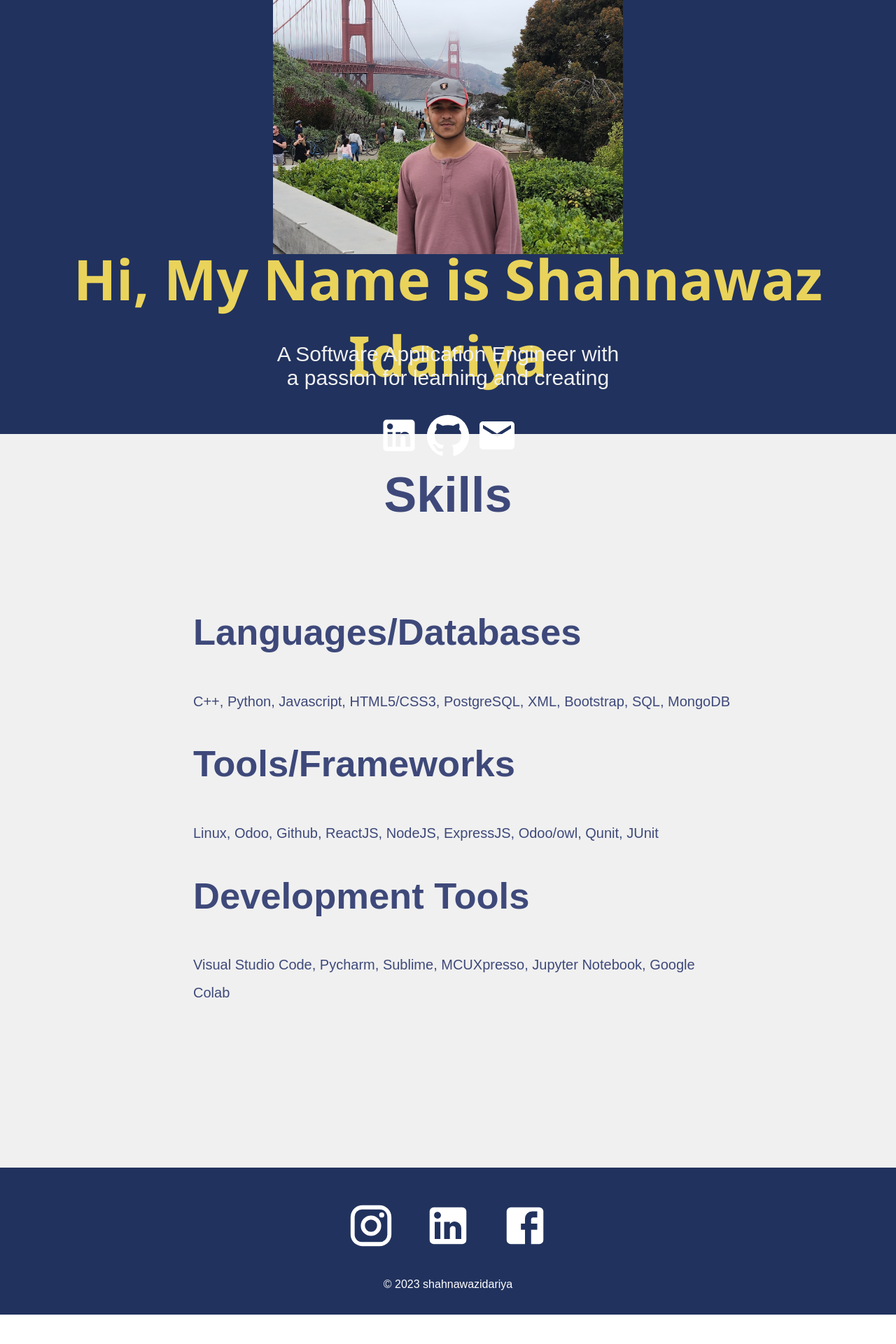
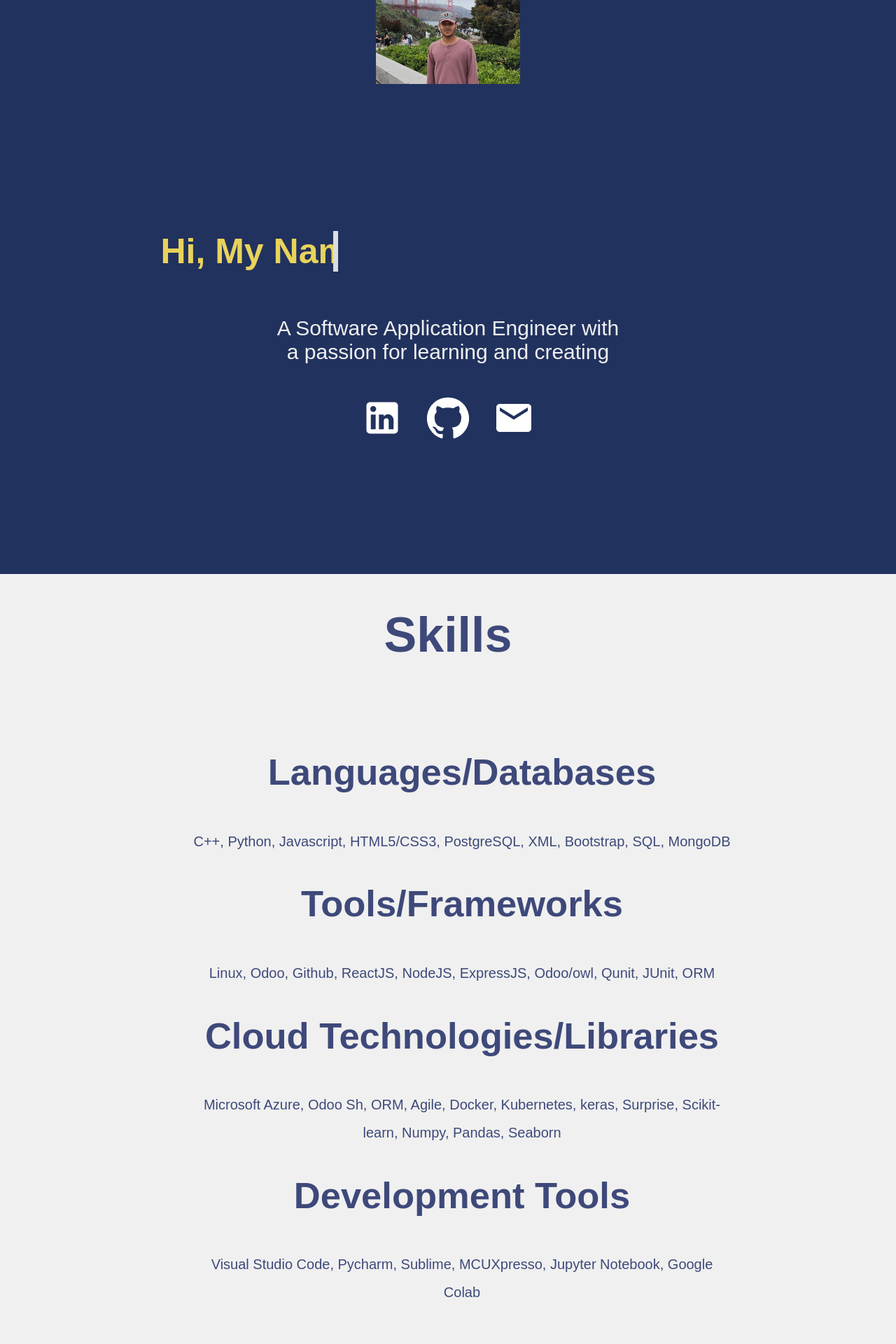
Before and after one commit to shahnawaz52/Personal-Portfolio, a React (Create React App) app: page / in a window 1280 px wide. Shown: the part 180-2100 px from the top of the page at 70% size. Before the commit the page ends 2058 px from the top, so only its background shows below. Built offline with nearby package versions, Linux system fonts and the light colour scheme.

Commit message:
[IMP]: improve home page icons

```diff
--- a/src/components/Footer.js
+++ b/src/components/Footer.js
@@ -1,5 +1,5 @@
+import { IconButton } from "@material-ui/core"
 import InstagramIcon from "@material-ui/icons/Instagram"
-import LinkedInIcon from "@material-ui/icons/LinkedIn"
 import FacebookIcon from "@material-ui/icons/Facebook"
 import "../styles/Footer.css"
 
@@ -8,9 +8,12 @@ const Footer = () => {
     return (
         <div className="footer">
             <div className="socialMedia">
-                <InstagramIcon />
-                <LinkedInIcon />
-                <FacebookIcon />
+                <IconButton component="a" href="https://www.linkedin.com/in/shahnawaz-idariya-6b6223189/" target="_blank" >
+                        <InstagramIcon className="icon" />
+                    </IconButton>
+                <IconButton component="a" href="https://www.linkedin.com/in/shahnawaz-idariya-6b6223189/" target="_blank" >
+                    <FacebookIcon className="icon" />
+                </IconButton>
             </div>
             <p> &copy; 2023 shahnawazidariya</p>
         </div>
--- a/src/components/Navbar.js
+++ b/src/components/Navbar.js
@@ -21,7 +21,9 @@ const Navbar = () => {
             <div className="links">
                 {/* <ul> */}
                     {/* <li> */}
+                    <div>
                         <Link to="/"> Home </Link>
+                        </div>
                     {/* </li> */}
                     {/* <li> */}
                         <Link to="/projects"> Projects </Link>
--- a/src/pages/Home.js
+++ b/src/pages/Home.js
@@ -1,21 +1,30 @@
 import "../styles/Home.css"
+import { IconButton } from "@material-ui/core"
 import LinkedInIcon from "@material-ui/icons/LinkedIn"
-import GithubIcon from "@material-ui/icons/GitHub"
+import GitHubIcon from "@material-ui/icons/GitHub"
 import EmailIcon from "@material-ui/icons/Email"
 
 const Home = () => {
     return (
         <div className="home">
             <div className="photo">
-                <img src={window.location.origin + '/20220821_152113__01.jpg'} alt="" height="500px" width="500px" className="my-image"/>
+                <img className="my-image" src={window.location.origin + '/20220821_152113__01.jpg'} alt="" height="200px"/>
             </div>
             <div className="about">
-                <h2>Hi, My Name is Shahnawaz Idariya</h2>
+                <div>
+                    <h1 className="typed">Hi, My Name is Shahnawaz Idariya</h1>
+                </div>
                 <div className="prompt">
                     <p>A Software Application Engineer with a passion for learning and creating</p>
-                    <LinkedInIcon />
-                    <GithubIcon />
-                    <EmailIcon />
+                    <IconButton component="a" href="https://www.linkedin.com/in/shahnawaz-idariya-6b6223189/" target="_blank" >
+                        <LinkedInIcon className="icon" />
+                    </IconButton>
+                    <IconButton component="a" href="https://github.com/shahnawaz52" target="_blank">
+                        <GitHubIcon className="icon" />
+                    </IconButton >
+                    <IconButton component="a" href="https://mail.google.com/mail/u/2/#inbox" target="_blank">
+                        <EmailIcon className="icon" />
+                    </IconButton>
                 </div>
             </div>
             <div className="skills">
@@ -30,7 +39,13 @@ const Home = () => {
                     <li className="item">
                         <h2>Tools/Frameworks</h2>
                         <span>
-                            Linux, Odoo, Github, ReactJS, NodeJS, ExpressJS, Odoo/owl, Qunit, JUnit
+                            Linux, Odoo, Github, ReactJS, NodeJS, ExpressJS, Odoo/owl, Qunit, JUnit, ORM
+                        </span>
+                    </li>
+                    <li className="item">
+                        <h2>Cloud Technologies/Libraries</h2>
+                        <span>
+                            Microsoft Azure, Odoo Sh, ORM, Agile, Docker, Kubernetes, keras, Surprise, Scikit-learn, Numpy, Pandas, Seaborn
                         </span>
                     </li>
                     <li className="item">
--- a/src/styles/Home.css
+++ b/src/styles/Home.css
@@ -6,14 +6,16 @@
 }
 
 .photo {
-/* width: 100%; */
-    height: calc(150vh - 800px);
+    width: 100%;
+    /* height: 200px; */
+    /* height: calc(150vh - 100px); */
     display: flex;
     flex-direction: column;
     justify-content: center;
     align-items: center;
     text-align: center;
     background-color: #21325e;
+    /* background-color: #454545; */
     color: #f0f0f0;
 }
 
@@ -27,13 +29,15 @@
 
 .about {
     width: 100%;
-    height: calc(100vh - 500px);
+    /* height: calc(100vh - 500px); */
+    height: calc(100vh - 100px);
     display: flex;
     flex-direction: column;
     justify-content: center;
     align-items: center;
     text-align: center;
     background-color: #21325e;
+    /* background-color: #454545; */
     color: #f0f0f0;
 }
 
@@ -62,6 +66,7 @@
     justify-content: center;
     flex-direction: column;
     align-items: center;
+    text-align: center;
 }
 
 .skills h1 {
@@ -99,3 +104,38 @@
     font-size: 30px;
 }
 }
+
+.typed {
+    color: #e9d35b;
+    overflow: hidden;
+    border-right: .15em solid #ddd;
+    white-space: nowrap;
+    font-size: 50px;
+    animation: typing 4.5s steps(30, end) infinite, blink-caret .5s step-end infinite;
+}
+
+@keyframes typing {
+    from { width: 0 }
+    to { width: 100% }
+}
+
+@keyframes blinking {
+    0% {border-right-color: transparent}
+    50% {border-right-color: black}
+    100% {border-right-color: transparent}
+}
+
+.icon {
+    position: relative;
+    top: 0;
+    transition: top ease 0.5s;
+}
+
+.icon:hover {
+    top: -10px;
+    /* color: #171515; */
+    /* color: #0e76a8 ; */
+    text-shadow: 0 0 15px #00aced;
+    transition: all 0.5s ease;
+    transform: scale(1.5);
+}
```
Also changed, not shown: public/logo192.png (deleted), public/logo512.png (deleted).
